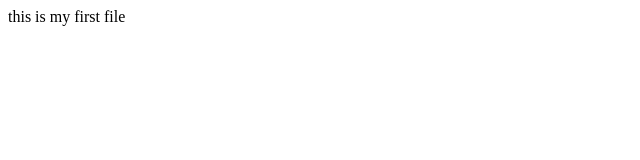
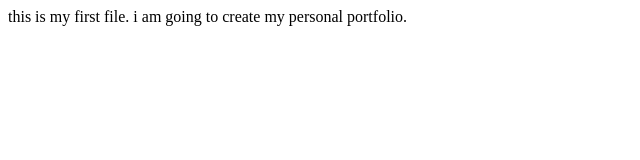
Before and after one commit to Rutujamj1589/HTML-Projects, a plain HTML site: page Personal_portfolio/index.html in a window 1280 px wide. Shown: the whole page, without its empty margins (0-640 px from the left). Drawn offline with Linux system fonts and the light colour scheme.

Commit message:
started to create personal portfolio.

```diff
--- a/Personal_portfolio/index.html
+++ b/Personal_portfolio/index.html
@@ -6,6 +6,7 @@
     <title>Portfolio</title>
 </head>
 <body>
-    this is my first file
+    this is my first file.
+    i am going to create my personal portfolio.
 </body>
 </html>
```
